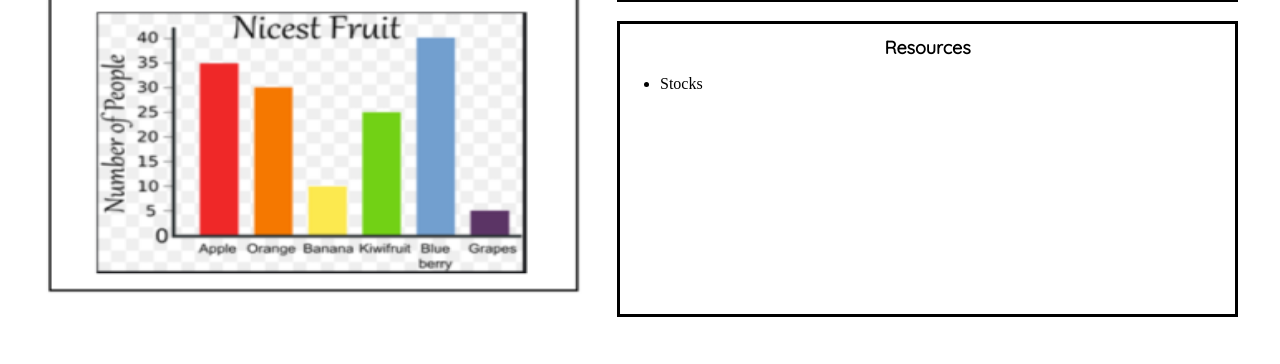
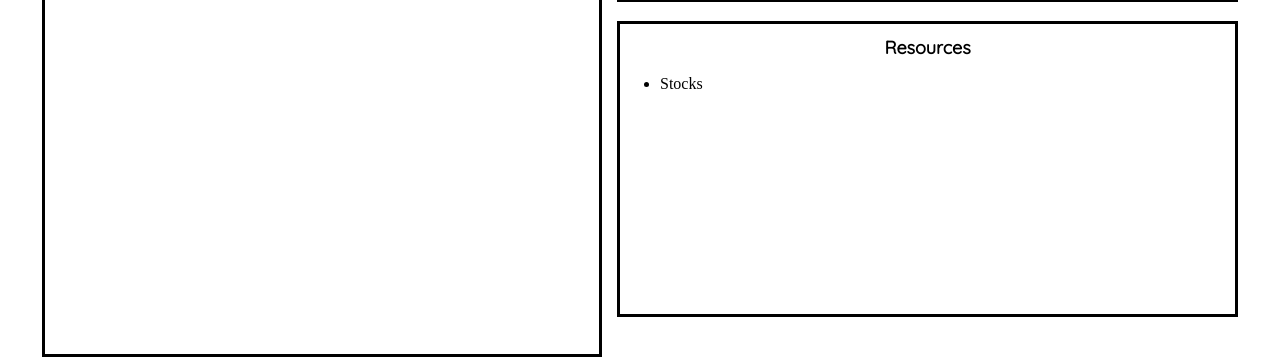
Before and after one commit to BraedenKuether/Capstone, a Django app: page /home_page/ in a window 1280 px wide. Shown: the part 436-800 px from the top of the page. Run offline with Django 3.2, Linux system fonts and the light colour scheme.

Commit message:
Adding different styling and html changes for url

```diff
--- a/backend/osig/home_page/static/home_page/style.css
+++ b/backend/osig/home_page/static/home_page/style.css
@@ -46,17 +46,10 @@ nav {
 }
 
 #screenshot {
-    /* outline: solid 3px black; */
-    margin: 10px;
-    margin-top: 30px;
-    height: 90%;
+    outline: solid 3px black;
+    margin: 20px;
+    height: 100%;
     width: 45%;
-    float: left;
-}
-
-#screenshot img {
-    height: 100%;
-    width: 100%;
 }
 
 #calendar {
@@ -66,7 +59,6 @@ nav {
     margin: 20px;
     width: 50%;
     height: 45%;
-    float: right;
 }
 
 #resources {
--- a/backend/osig/home_page/templates/calendar/calendar.html
+++ b/backend/osig/home_page/templates/calendar/calendar.html
@@ -29,7 +29,7 @@
     <div id="contents">
 
       <div id="screenshot">
-        <img src="../../static/home_page/images/vote-results.png" alt="OSIG Vote Results" />
+
       </div>
 
       <iframe id="calendar" src="https://calendar.google.com/calendar/embed?src=oregonstate.edu_h8k929p1os2a1308crm54q8ihg%40group.calendar.google.com&ctz=America%2FLos_Angeles" style="border: 0" width="600" height="400" frameborder="0" scrolling="no"></iframe>
--- a/backend/osig/stock_research/templates/stock_research/stock_research.html
+++ b/backend/osig/stock_research/templates/stock_research/stock_research.html
@@ -17,7 +17,7 @@
       <nav>
         <ul id="navbar">
           <li class="navbar-item">{% block nav-home %}<a href="{% url 'home_page' %}">Home</a>{% endblock nav-home %}</li>
-          <li class="navbar-item"><a href="{% url 'home_page' %}">Stock Research</a></li>
+          <li class="navbar-item">{% block nav-stock-research %}<a href="{% url 'stock_research' %}">Stock Research</a>{% endblock nav-stock-research %}</li>
           <a href="{% url 'home_page' %}"><img src="../../static/stock_research/images/osig-word-logo-transparent.jpg" alt="OSIG Logo" /></a>
           <li class="navbar-item"><a href="{% url 'home_page' %}">Portfolio Analysis</a></li>
           <li class="navbar-item"><a href="{% url 'home_page' %}">About</a></li>
@@ -26,7 +26,7 @@
       {% endblock navbar %}
     </header>
 
-    <!-- <iframe id="calendar" src="https://calendar.google.com/calendar/embed?src=oregonstate.edu_h8k929p1os2a1308crm54q8ihg%40group.calendar.google.com&ctz=America%2FLos_Angeles" style="border: 0" width="600" height="400" frameborder="0" scrolling="no"></iframe> -->
+
   </body>
 
 </html>
```
Also changed, not shown: backend/osig/home_page/static/home_page/images/vote-results.png (deleted).
